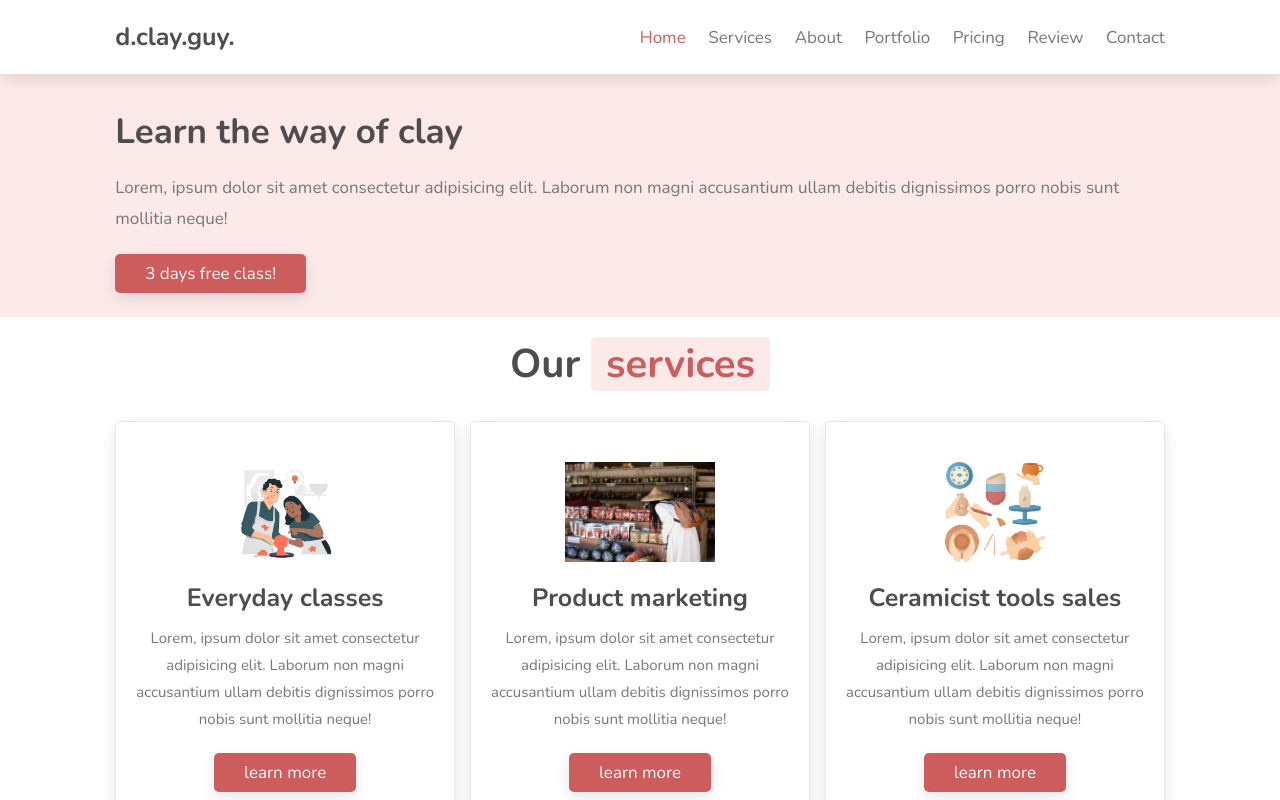
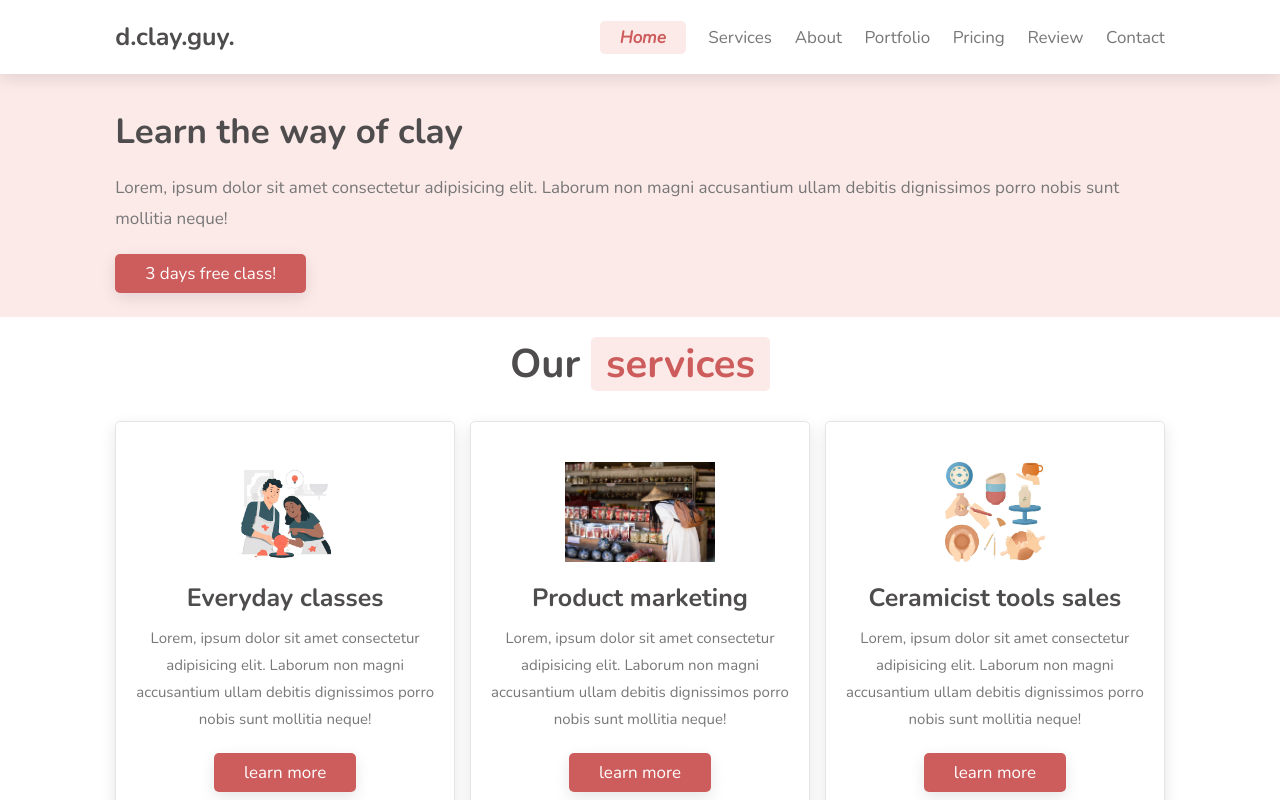
Before and after one commit to Pious-coder/clay, a plain HTML site: page index.html in a window 1280 px wide. In both pictures the pointer is over the link 662 px from the left and 37 px from the top of the page. Shown: the top 800 px of the page. Drawn offline with nearby package versions, Linux system fonts and the light colour scheme.

Commit message:
now good

```diff
--- a/css/style.css
+++ b/css/style.css
@@ -100,6 +100,16 @@ section{
 
 .header .navbar a:hover{
     color:var(--main-color);
+    font-style: italic;
+    font-weight: 700;
+    background-color: var(--bg);
+    transition:.2s ease-in-out;
+    padding: 5px 20px;
+    border-radius: 5px;
+    -webkit-border-radius: 5px;
+    -moz-border-radius: 5px;
+    -ms-border-radius: 5px;
+    -o-border-radius: 5px;
 }
 
 #menu-btn{
```
Also changed, not shown: images/p-3.png.
